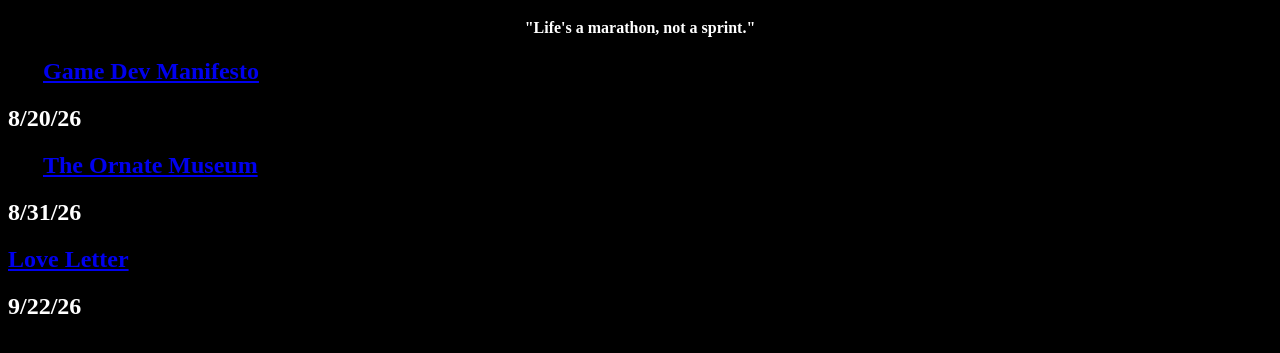
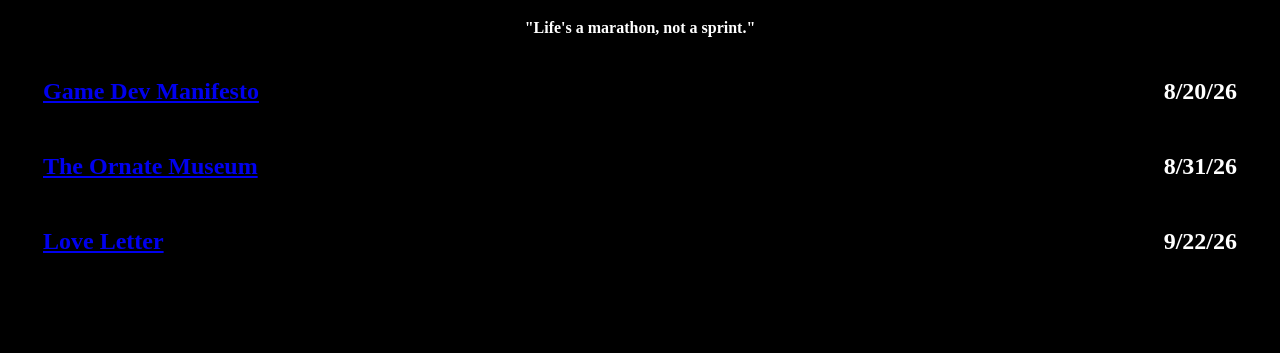
Before and after one commit to CaptainCaleb75/writing-website-legionette, a plain HTML site: page index.html in a window 1280 px wide. Shown: the part 173-526 px from the top of the page. Drawn offline with Linux system fonts and the light colour scheme.

Commit message:
Refactor HTML structure for main content entries

```diff
--- a/index.html
+++ b/index.html
@@ -11,21 +11,21 @@
         .center-text {
             text-align: center;
         }
-        .main-content{
+        .main-content {
+            display: flex;
+            flex-direction: column;
+            gap: 8px;
+        }
+        .entry-row {
+            display: flex;
             justify-content: space-between;
-            .entry1{
-                margin-left: 35px;
-            }
-            .date1{
-                margin-right: 35px;
-            }
-
-            .entry2{
-                margin-left: 35px;
-            }
-            .date2{
-                margin-right: 35px;
-            }
+            align-items: center;
+        }
+        .entry-row .entry {
+            margin-left: 35px;
+        }
+        .entry-row .date {
+            margin-right: 35px;
         }
     </style>
 </head>
@@ -38,13 +38,21 @@
 </div>
 
 <div class="main-content">
-<h2 class="entry1"><a href="pages/Solo Studio Manifesto.pdf" download>Game Dev Manifesto</a></h2><h2 class="date1">8/20/26</h2>
+    <div class="entry-row">
+        <h2 class="entry"><a href="pages/Solo Studio Manifesto.pdf" download>Game Dev Manifesto</a></h2>
+        <h2 class="date">8/20/26</h2>
+    </div>
 
-<h2 class="entry2"><a href="pages/The Ornate Museum.pdf" download>The Ornate Museum</a></h2><h2 class="date2">8/31/26</h2>
+    <div class="entry-row">
+        <h2 class="entry"><a href="pages/The Ornate Museum.pdf" download>The Ornate Museum</a></h2>
+        <h2 class="date">8/31/26</h2>
+    </div>
 
-<h2 class="entry3"><a href="pages/Love Letter.pdf" download>Love Letter</a></h2><h2 class="date2">9/22/26</h2>
+    <div class="entry-row">
+        <h2 class="entry"><a href="pages/Love Letter.pdf" download>Love Letter</a></h2>
+        <h2 class="date">9/22/26</h2>
+    </div>
+</div>
 
-
-</div>
 </body>
 </html>
```
